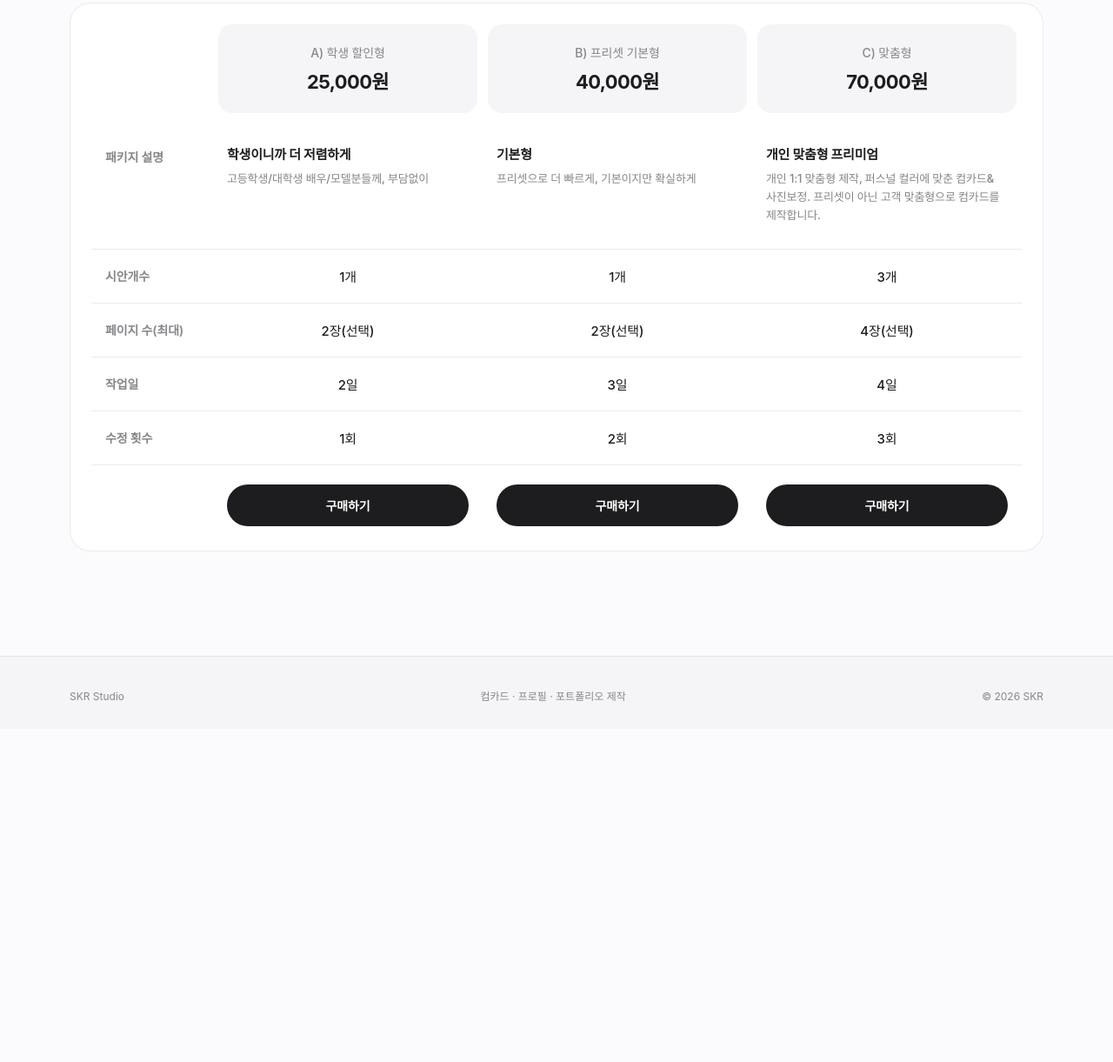
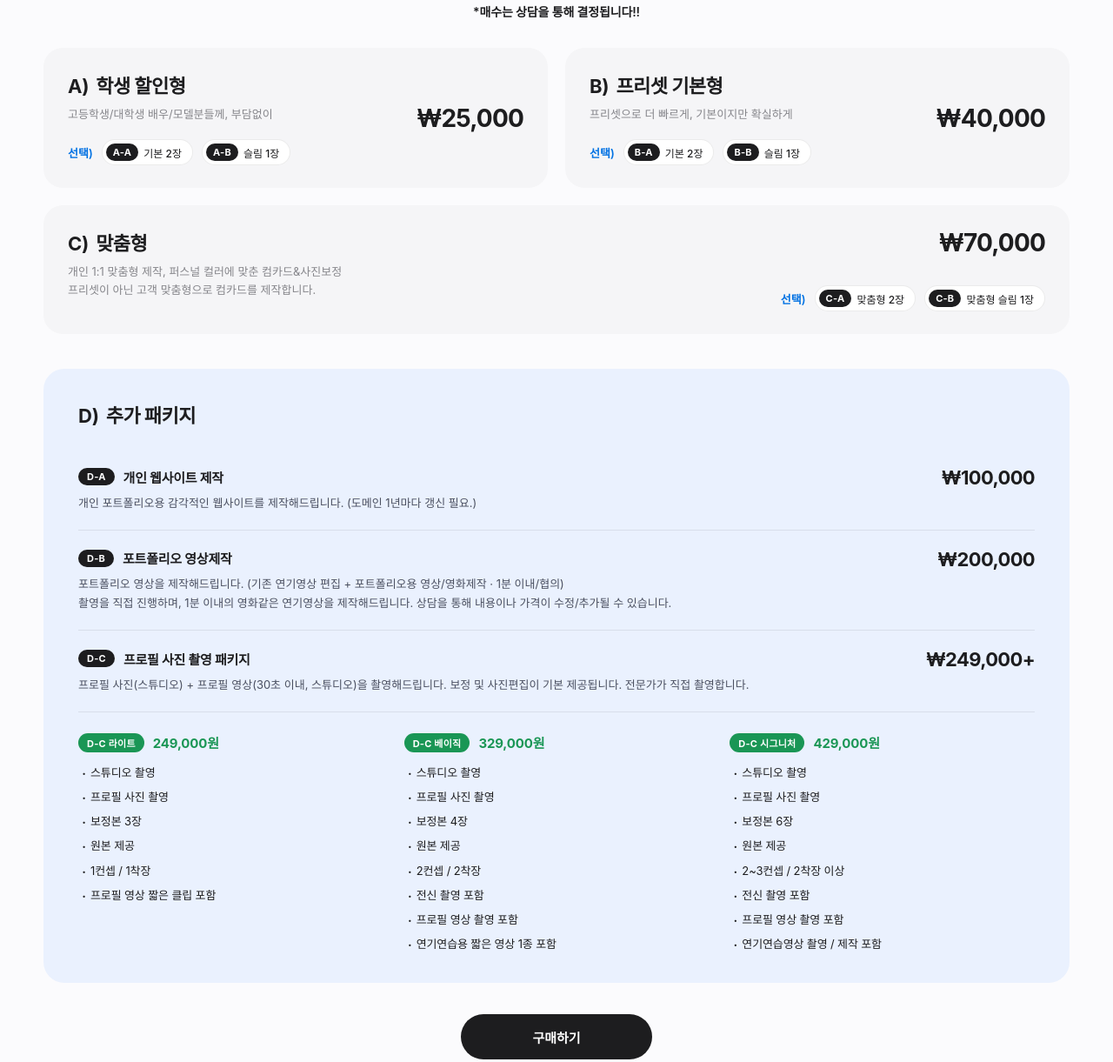
Before and after one commit to haexhanji/skr-site, a website built with Vite: page index.html in a window 1280 px wide. Shown: the part 1299-2520 px from the top of the page at 87% size. Before the commit the page ends 2137 px from the top, so only its background shows below. Built offline with nearby package versions, Linux system fonts and the light colour scheme; files whose address does not match are found by name; a web font is replaced by a local one.

Commit message:
restructure home pricing to A/B/C + D addon layout with sub-variants

```diff
--- a/index.html
+++ b/index.html
@@ -470,99 +470,164 @@
     }
     #homeDetailStack img { display: block; width: 100%; height: auto; }
 
-    /* ——— Pricing comparison table ——— */
-    .pricing-compare { padding: 40px 0 120px; }
-    .pricing-compare .wrap { width: min(1120px, calc(100% - 32px)); }
-    .pc-grid {
-      display: grid;
-      grid-template-columns: 140px 1fr 1fr 1fr;
-      gap: 0;
-      border: 1px solid var(--rule);
+    /* ——— Pricing compare (A/B/C + D addon) ——— */
+    .pricing-compare { padding: 24px 0 120px; }
+    .pricing-compare .wrap { width: min(1180px, calc(100% - 32px)); }
+    .pc-note { text-align: center; font-size: 14px; font-weight: 600; color: var(--ink); margin: 16px 0 32px; letter-spacing: -0.01em; }
+
+    .pc-row { display: grid; grid-template-columns: 1fr 1fr; gap: 20px; margin-bottom: 20px; }
+
+    .pc-card {
+      background: var(--bg-card);
+      border-radius: 22px;
+      padding: 26px 28px;
+      display: flex; align-items: center; justify-content: space-between;
+      gap: 20px;
+    }
+    .pc-card.pc-card-wide { align-items: flex-start; }
+    .pc-card-main { flex: 1; min-width: 0; }
+    .pc-card h3 {
+      margin: 0; font-size: 22px; font-weight: 700; letter-spacing: -0.025em; color: var(--ink);
+      display: flex; align-items: baseline; gap: 8px;
+    }
+    .pc-badge {
+      color: var(--ink); font-weight: 700; letter-spacing: -0.01em;
+    }
+    .pc-badge.pc-badge-d { color: var(--ink); }
+    .pc-sub {
+      margin: 8px 0 0; font-size: 13px; color: var(--muted); line-height: 1.6;
+    }
+
+    .pc-variants { margin-top: 18px; display: flex; align-items: center; gap: 10px; flex-wrap: wrap; }
+    .pc-variants-label { font-size: 13px; color: var(--link); font-weight: 600; }
+    .pc-chip {
+      display: inline-flex; align-items: center; gap: 6px;
+      background: #fff; border: 1px solid rgba(0,0,0,0.08);
+      border-radius: 999px;
+      padding: 4px 12px 4px 4px;
+      font-size: 12px; font-weight: 500; color: var(--ink);
+    }
+    .pc-chip em {
+      display: inline-flex; align-items: center; justify-content: center;
+      background: #1d1d1f; color: #fff;
+      font-style: normal; font-weight: 700; font-size: 11px;
+      padding: 3px 8px; border-radius: 999px;
+      letter-spacing: 0.02em;
+    }
+
+    .pc-card-price {
+      font-size: 28px; font-weight: 700; letter-spacing: -0.03em; color: var(--ink);
+      white-space: nowrap;
+      flex-shrink: 0;
+    }
+    .pc-card-right {
+      display: flex; flex-direction: column; align-items: flex-end; gap: 14px;
+      flex-shrink: 0;
+    }
+
+    /* D) 추가 패키지 */
+    .pc-addon {
+      margin-top: 40px;
+      background: #eaf1fe;
       border-radius: 24px;
-      padding: 24px;
-      background: #fff;
-      row-gap: 0;
+      padding: 36px 40px;
     }
-    .pc-cell {
-      padding: 20px 16px;
-      display: flex; align-items: center; justify-content: center;
-      text-align: center;
-      font-size: 15px; font-weight: 500; letter-spacing: -0.01em;
-      color: var(--ink);
-      border-bottom: 1px solid var(--rule);
+    .pc-addon-title {
+      margin: 0 0 24px;
+      font-size: 22px; font-weight: 700; letter-spacing: -0.025em;
+      display: inline-flex; align-items: baseline; gap: 8px;
     }
-    /* Remove inherited borders on last visual row */
-    .pc-grid > .pc-cell:nth-last-child(-n+4) { border-bottom: 0; }
+    .pc-addon-item {
+      display: grid; grid-template-columns: 1fr auto; gap: 24px; align-items: start;
+      padding: 20px 0;
+      border-bottom: 1px solid rgba(0,0,0,0.08);
+    }
+    .pc-addon-name {
+      margin: 0 0 8px;
+      font-size: 15px; font-weight: 700; letter-spacing: -0.015em; color: var(--ink);
+      display: inline-flex; align-items: center; gap: 10px;
+    }
+    .pc-chip-sm {
+      display: inline-flex; align-items: center; justify-content: center;
+      background: #1d1d1f; color: #fff;
+      font-size: 11px; font-weight: 700;
+      padding: 3px 10px; border-radius: 999px;
+      letter-spacing: 0.02em;
+    }
+    .pc-chip-sm.pc-chip-green { background: #1a9655; }
+    .pc-addon-desc {
+      margin: 0;
+      font-size: 13px; line-height: 1.7; color: #4b5060;
+    }
+    .pc-addon-price {
+      font-size: 22px; font-weight: 700; letter-spacing: -0.03em; color: var(--ink);
+      white-space: nowrap;
+    }
 
-    .pc-label {
-      font-size: 14px; color: var(--muted); font-weight: 600;
-      justify-content: flex-start; text-align: left;
+    .pc-addon-shoot {
+      margin-top: 24px;
+      display: grid; grid-template-columns: repeat(3, 1fr); gap: 24px;
     }
-    .pc-label.align-top { align-items: flex-start; padding-top: 28px; }
-    .pc-h-label { border-bottom: 0; }
-    .pc-cta-spacer { border-bottom: 0; }
+    .pc-shoot-col {
+      background: transparent;
+    }
+    .pc-shoot-head {
+      margin: 0 0 14px;
+      display: flex; align-items: center; gap: 10px;
+      font-size: 14px;
+    }
+    .pc-shoot-head strong { font-weight: 700; color: #1a9655; font-size: 15px; letter-spacing: -0.01em; }
+    .pc-shoot-col ul {
+      margin: 0; padding: 0; list-style: none;
+      display: flex; flex-direction: column; gap: 10px;
+    }
+    .pc-shoot-col li {
+      font-size: 13px; color: var(--ink); letter-spacing: -0.01em;
+      padding-left: 14px; position: relative; line-height: 1.4;
+    }
+    .pc-shoot-col li::before {
+      content: '·'; position: absolute; left: 4px; top: -2px;
+      font-size: 18px; color: var(--ink);
+    }
 
-    /* Header cells (plan name + price) */
-    .pc-h {
-      flex-direction: column; gap: 6px;
-      background: var(--bg-card);
-      border-radius: 16px;
-      margin: 0 6px 12px;
-      padding: 22px 14px;
-      border-bottom: 0;
-    }
-    .pc-tag { margin: 0; font-size: 14px; font-weight: 500; color: var(--muted); letter-spacing: -0.01em; }
-    .pc-price { margin: 0; font-size: 22px; font-weight: 700; letter-spacing: -0.03em; color: var(--ink); }
-
-    /* Description cells */
-    .pc-desc {
-      flex-direction: column; gap: 8px;
-      align-items: flex-start; justify-content: flex-start; text-align: left;
-      padding-top: 24px; padding-bottom: 28px;
-      font-weight: 500;
-    }
-    .pc-desc strong { font-size: 15px; font-weight: 700; letter-spacing: -0.015em; color: var(--ink); }
-    .pc-desc p { margin: 0; font-size: 13px; line-height: 1.6; color: var(--muted); font-weight: 500; }
-
-    /* CTA */
-    .pc-cta { padding-top: 22px; padding-bottom: 4px; border-bottom: 0; }
+    .pc-cta-wrap { display: flex; justify-content: center; margin-top: 36px; }
     .pc-btn {
       display: inline-flex; align-items: center; justify-content: center;
-      width: 100%;
-      height: 48px;
+      min-width: 220px; height: 52px; padding: 0 36px;
       border-radius: 999px;
       background: var(--ink); color: #fff;
-      font-size: 14px; font-weight: 600; letter-spacing: -0.005em;
+      font-size: 15px; font-weight: 600; letter-spacing: -0.005em;
       transition: background .18s, transform .18s;
     }
     .pc-btn:hover { background: #333; transform: translateY(-1px); }
     .pc-btn:active { transform: scale(0.98); }
 
     @media (max-width: 860px) {
-      .pc-grid {
-        grid-template-columns: 1fr 1fr 1fr;
-        padding: 16px;
-      }
-      /* Hide label column on mobile, show labels inline instead */
-      .pc-label, .pc-h-label, .pc-cta-spacer { display: none; }
-      .pc-cell { padding: 14px 10px; font-size: 14px; }
-      .pc-h { margin: 0 4px 10px; padding: 16px 10px; }
-      .pc-tag { font-size: 12px; }
-      .pc-price { font-size: 17px; }
-      .pc-desc { padding: 16px 10px 18px; }
-      .pc-desc strong { font-size: 14px; }
-      .pc-desc p { font-size: 12px; }
-      .pc-btn { height: 42px; font-size: 13px; }
+      .pc-row { grid-template-columns: 1fr; gap: 12px; margin-bottom: 12px; }
+      .pc-card { padding: 22px 22px; flex-direction: column; align-items: flex-start; gap: 16px; }
+      .pc-card.pc-card-wide { align-items: flex-start; }
+      .pc-card-right { align-items: flex-start; }
+      .pc-card h3 { font-size: 20px; }
+      .pc-card-price { font-size: 24px; }
+      .pc-addon { padding: 24px 22px; border-radius: 20px; }
+      .pc-addon-title { font-size: 19px; margin-bottom: 16px; }
+      .pc-addon-item { grid-template-columns: 1fr; gap: 8px; padding: 16px 0; }
+      .pc-addon-price { font-size: 19px; }
+      .pc-addon-shoot { grid-template-columns: 1fr; gap: 20px; }
     }
     @media (max-width: 480px) {
-      .pricing-compare .wrap { width: calc(100% - 16px); }
-      .pc-grid { padding: 10px; border-radius: 18px; }
-      .pc-cell { padding: 10px 6px; font-size: 13px; }
-      .pc-h { margin: 0 2px 8px; padding: 12px 8px; }
-      .pc-tag { font-size: 11px; }
-      .pc-price { font-size: 15px; }
-      .pc-desc strong { font-size: 13px; }
-      .pc-desc p { font-size: 11.5px; line-height: 1.55; }
+      .pricing-compare .wrap { width: calc(100% - 20px); }
+      .pc-card { padding: 18px 18px; border-radius: 18px; }
+      .pc-card h3 { font-size: 18px; }
+      .pc-sub { font-size: 12.5px; }
+      .pc-chip { font-size: 11px; }
+      .pc-chip em { font-size: 10px; }
+      .pc-card-price { font-size: 22px; }
+      .pc-addon { padding: 20px 18px; }
+      .pc-addon-name { font-size: 14px; }
+      .pc-addon-desc { font-size: 12px; }
+      .pc-addon-price { font-size: 17px; }
+      .pc-shoot-col li { font-size: 12.5px; }
     }
 
     /* ——— Right-side rail CTA ——— */
@@ -837,66 +902,125 @@
   <!-- Pricing comparison -->
   <section class="pricing-compare">
     <div class="wrap">
-      <div class="pc-grid">
-        <!-- Header row -->
-        <div class="pc-cell pc-h-label"></div>
-        <div class="pc-cell pc-h">
-          <p class="pc-tag">A) 학생 할인형</p>
-          <p class="pc-price">25,000원</p>
+      <p class="pc-note">*매수는 상담을 통해 결정됩니다!!</p>
+
+      <div class="pc-row">
+        <!-- A -->
+        <article class="pc-card">
+          <div class="pc-card-main">
+            <h3><span class="pc-badge">A)</span> 학생 할인형</h3>
+            <p class="pc-sub">고등학생/대학생 배우/모델분들께, 부담없이</p>
+            <div class="pc-variants">
+              <span class="pc-variants-label">선택)</span>
+              <span class="pc-chip"><em>A-A</em>기본 2장</span>
+              <span class="pc-chip"><em>A-B</em>슬림 1장</span>
+            </div>
+          </div>
+          <div class="pc-card-price">₩25,000</div>
+        </article>
+
+        <!-- B -->
+        <article class="pc-card">
+          <div class="pc-card-main">
+            <h3><span class="pc-badge">B)</span> 프리셋 기본형</h3>
+            <p class="pc-sub">프리셋으로 더 빠르게, 기본이지만 확실하게</p>
+            <div class="pc-variants">
+              <span class="pc-variants-label">선택)</span>
+              <span class="pc-chip"><em>B-A</em>기본 2장</span>
+              <span class="pc-chip"><em>B-B</em>슬림 1장</span>
+            </div>
+          </div>
+          <div class="pc-card-price">₩40,000</div>
+        </article>
+      </div>
+
+      <!-- C full width -->
+      <article class="pc-card pc-card-wide">
+        <div class="pc-card-main">
+          <h3><span class="pc-badge">C)</span> 맞춤형</h3>
+          <p class="pc-sub">개인 1:1 맞춤형 제작, 퍼스널 컬러에 맞춘 컴카드&amp;사진보정<br/>프리셋이 아닌 고객 맞춤형으로 컴카드를 제작합니다.</p>
         </div>
-        <div class="pc-cell pc-h">
-          <p class="pc-tag">B) 프리셋 기본형</p>
-          <p class="pc-price">40,000원</p>
+        <div class="pc-card-right">
+          <div class="pc-card-price">₩70,000</div>
+          <div class="pc-variants">
+            <span class="pc-variants-label">선택)</span>
+            <span class="pc-chip"><em>C-A</em>맞춤형 2장</span>
+            <span class="pc-chip"><em>C-B</em>맞춤형 슬림 1장</span>
+          </div>
         </div>
-        <div class="pc-cell pc-h">
-          <p class="pc-tag">C) 맞춤형</p>
-          <p class="pc-price">70,000원</p>
+      </article>
+
+      <!-- D) 추가 패키지 -->
+      <section class="pc-addon">
+        <h3 class="pc-addon-title"><span class="pc-badge pc-badge-d">D)</span> 추가 패키지</h3>
+
+        <div class="pc-addon-item">
+          <div>
+            <p class="pc-addon-name"><span class="pc-chip-sm">D-A</span>개인 웹사이트 제작</p>
+            <p class="pc-addon-desc">개인 포트폴리오용 감각적인 웹사이트를 제작해드립니다. (도메인 1년마다 갱신 필요.)</p>
+          </div>
+          <div class="pc-addon-price">₩100,000</div>
         </div>
 
-        <!-- Description row -->
-        <div class="pc-cell pc-label align-top">패키지 설명</div>
-        <div class="pc-cell pc-desc">
-          <strong>학생이니까 더 저렴하게</strong>
-          <p>고등학생/대학생 배우/모델분들께, 부담없이</p>
-        </div>
-        <div class="pc-cell pc-desc">
-          <strong>기본형</strong>
-          <p>프리셋으로 더 빠르게, 기본이지만 확실하게</p>
-        </div>
-        <div class="pc-cell pc-desc">
-          <strong>개인 맞춤형 프리미엄</strong>
-          <p>개인 1:1 맞춤형 제작, 퍼스널 컬러에 맞춘 컴카드&amp;사진보정. 프리셋이 아닌 고객 맞춤형으로 컴카드를 제작합니다.</p>
+        <div class="pc-addon-item">
+          <div>
+            <p class="pc-addon-name"><span class="pc-chip-sm">D-B</span>포트폴리오 영상제작</p>
+            <p class="pc-addon-desc">포트폴리오 영상을 제작해드립니다. (기존 연기영상 편집 + 포트폴리오용 영상/영화제작 · 1분 이내/협의)<br/>촬영을 직접 진행하며, 1분 이내의 영화같은 연기영상을 제작해드립니다. 상담을 통해 내용이나 가격이 수정/추가될 수 있습니다.</p>
+          </div>
+          <div class="pc-addon-price">₩200,000</div>
         </div>
 
-        <!-- 시안개수 -->
-        <div class="pc-cell pc-label">시안개수</div>
-        <div class="pc-cell">1개</div>
-        <div class="pc-cell">1개</div>
-        <div class="pc-cell">3개</div>
+        <div class="pc-addon-item pc-addon-item-tall">
+          <div>
+            <p class="pc-addon-name"><span class="pc-chip-sm">D-C</span>프로필 사진 촬영 패키지</p>
+            <p class="pc-addon-desc">프로필 사진(스튜디오) + 프로필 영상(30초 이내, 스튜디오)을 촬영해드립니다. 보정 및 사진편집이 기본 제공됩니다. 전문가가 직접 촬영합니다.</p>
+          </div>
+          <div class="pc-addon-price">₩249,000+</div>
+        </div>
 
-        <!-- 페이지 수 -->
-        <div class="pc-cell pc-label">페이지 수(최대)</div>
-        <div class="pc-cell">2장(선택)</div>
-        <div class="pc-cell">2장(선택)</div>
-        <div class="pc-cell">4장(선택)</div>
+        <div class="pc-addon-shoot">
+          <div class="pc-shoot-col">
+            <p class="pc-shoot-head"><span class="pc-chip-sm pc-chip-green">D-C 라이트</span><strong>249,000원</strong></p>
+            <ul>
+              <li>스튜디오 촬영</li>
+              <li>프로필 사진 촬영</li>
+              <li>보정본 3장</li>
+              <li>원본 제공</li>
+              <li>1컨셉 / 1착장</li>
+              <li>프로필 영상 짧은 클립 포함</li>
+            </ul>
+          </div>
+          <div class="pc-shoot-col">
+            <p class="pc-shoot-head"><span class="pc-chip-sm pc-chip-green">D-C 베이직</span><strong>329,000원</strong></p>
+            <ul>
+              <li>스튜디오 촬영</li>
+              <li>프로필 사진 촬영</li>
+              <li>보정본 4장</li>
+              <li>원본 제공</li>
+              <li>2컨셉 / 2착장</li>
+              <li>전신 촬영 포함</li>
+              <li>프로필 영상 촬영 포함</li>
+              <li>연기연습용 짧은 영상 1종 포함</li>
+            </ul>
+          </div>
+          <div class="pc-shoot-col">
+            <p class="pc-shoot-head"><span class="pc-chip-sm pc-chip-green">D-C 시그니처</span><strong>429,000원</strong></p>
+            <ul>
+              <li>스튜디오 촬영</li>
+              <li>프로필 사진 촬영</li>
+              <li>보정본 6장</li>
+              <li>원본 제공</li>
+              <li>2~3컨셉 / 2착장 이상</li>
+              <li>전신 촬영 포함</li>
+              <li>프로필 영상 촬영 포함</li>
+              <li>연기연습영상 촬영 / 제작 포함</li>
+            </ul>
+          </div>
+        </div>
+      </section>
 
-        <!-- 작업일 -->
-        <div class="pc-cell pc-label">작업일</div>
-        <div class="pc-cell">2일</div>
-        <div class="pc-cell">3일</div>
-        <div class="pc-cell">4일</div>
-
-        <!-- 수정 횟수 -->
-        <div class="pc-cell pc-label">수정 횟수</div>
-        <div class="pc-cell">1회</div>
-        <div class="pc-cell">2회</div>
-        <div class="pc-cell">3회</div>
-
-        <!-- CTA row -->
-        <div class="pc-cell pc-cta-spacer"></div>
-        <div class="pc-cell pc-cta"><a href="./order.html?pkg=student" class="pc-btn">구매하기</a></div>
-        <div class="pc-cell pc-cta"><a href="./order.html?pkg=basic" class="pc-btn">구매하기</a></div>
-        <div class="pc-cell pc-cta"><a href="./order.html?pkg=signature" class="pc-btn">구매하기</a></div>
+      <div class="pc-cta-wrap">
+        <a href="./order.html" class="pc-btn">구매하기</a>
       </div>
     </div>
   </section>
--- a/public/site-data.js
+++ b/public/site-data.js
@@ -97,21 +97,21 @@ window.SKR_DEFAULT_CONTENT = {
       },
       {
         id: 'website',
-        name: '웹사이트 제작',
-        desc: '개인 포트폴리오 웹사이트 + 도메인 1년',
-        price: '129,000원'
+        name: '개인 웹사이트 제작',
+        desc: '개인 포트폴리오용 감각적인 웹사이트를 제작해드립니다. 도메인 1년 포함.',
+        price: '100,000원'
       },
       {
         id: 'video',
-        name: '포트폴리오 영상 제작',
-        desc: '출연영상 편집 + 업로드용 정리',
-        price: '79,000원'
+        name: '포트폴리오 영상제작',
+        desc: '기존 연기영상 편집 + 포트폴리오용 영상 · 영화제작 (1분 이내 / 협의)',
+        price: '200,000원'
       },
       {
         id: 'shoot',
-        name: '프로필 촬영 패키지',
-        desc: '프로필 사진 + 프로필 영상 + 연기연습영상',
-        price: '269,000원부터'
+        name: '프로필 사진 촬영 패키지',
+        desc: '프로필 사진(스튜디오) + 프로필 영상(30초 이내) + 보정/편집 기본 제공',
+        price: '249,000원부터'
       }
     ],
     shootingPackages: [
```
